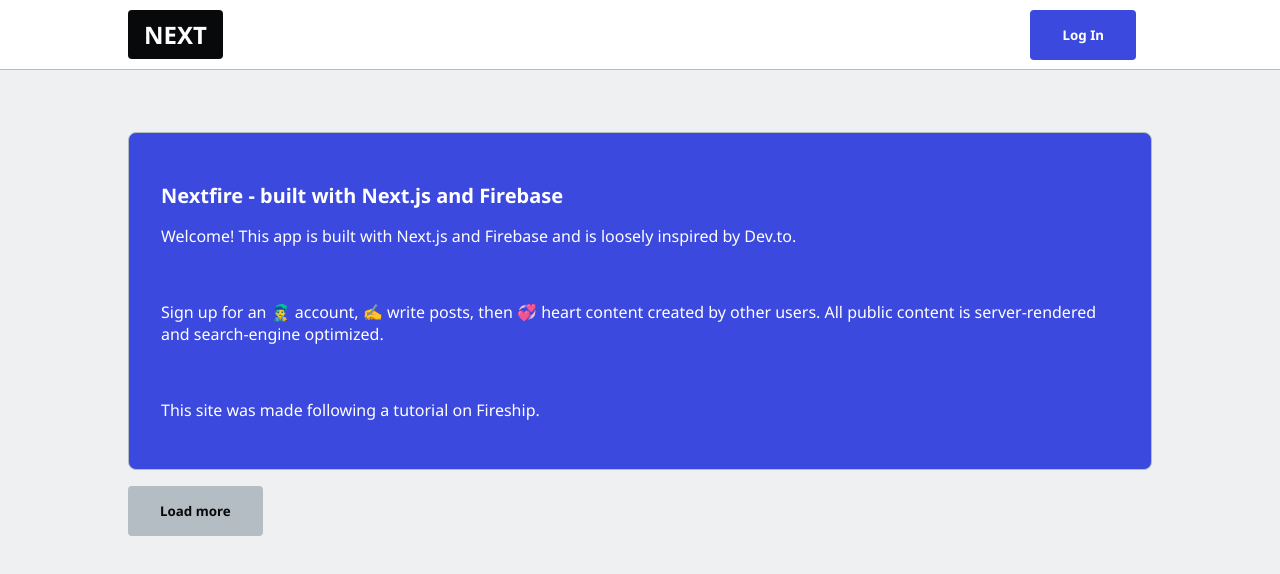
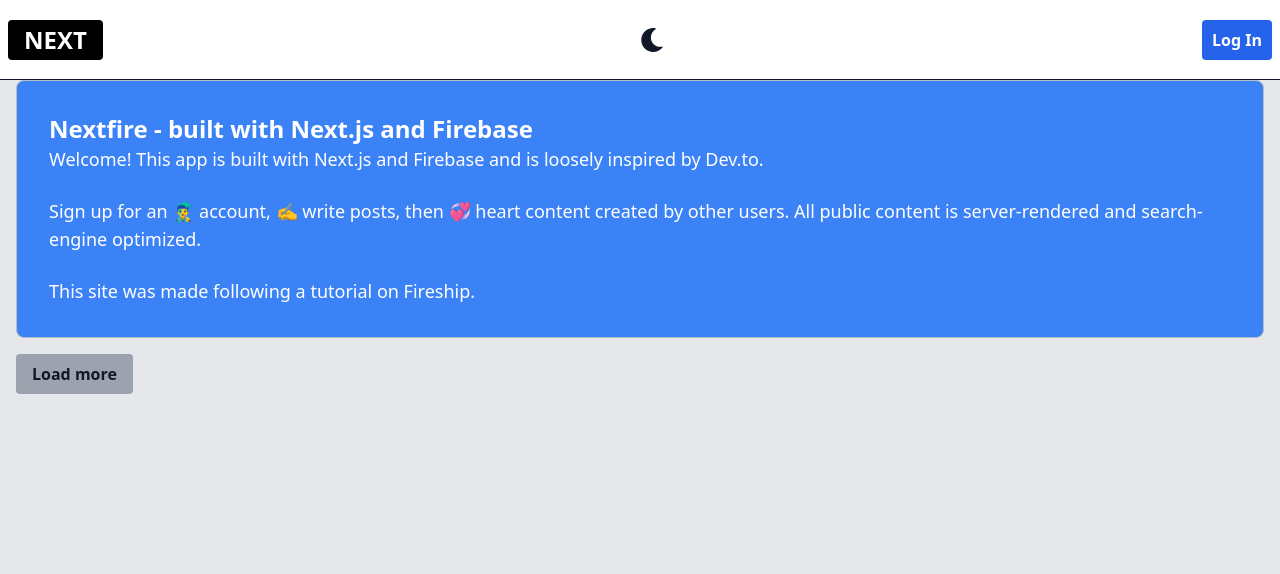
Before and after one commit to lucasdoell/projects, a Next.js app in the folder nextfire-app/: page / in a window 1280 px wide. Shown: the top 574 px of the page. Built offline with nearby package versions, Linux system fonts and the light colour scheme; no server answers; the database is empty.

Commit message:
added support for tailwind

```diff
--- a/nextfire-app/components/Navbar.js
+++ b/nextfire-app/components/Navbar.js
@@ -3,6 +3,9 @@
 import { UserContext } from "../lib/context";
 import { auth } from "../lib/firebase";
 import { useRouter } from "next/router";
+import useDarkMode from "../lib/useDarkMode";
+import { FaMoon, FaSun } from "react-icons/fa";
+import Image from 'next/image';
 
 // Top navbar
 export default function Navbar() {
@@ -15,6 +18,20 @@
     router.reload();
   }
 
+  const ThemeIcon = () => {
+    const [darkTheme, setDarkTheme] = useDarkMode();
+    const handleMode = () => setDarkTheme(!darkTheme);
+    return (
+      <span onClick={handleMode}>
+        {darkTheme ? (
+          <FaSun size='24' className='top-navigation-icon' color="white" />
+        ) : (
+          <FaMoon size='24' className='top-navigation-icon' />
+        )}
+      </span>
+    );
+  };
+
   return (
     <nav className="navbar">
       <ul>
@@ -24,6 +41,8 @@
           </Link>
 
         </li>
+
+
 
         {/* user is signed in and has username*/}
         {username && (
@@ -35,6 +54,9 @@
               <Link href="/admin">
                 <button className="btn-blue">Write Posts</button>
               </Link>
+            </li>
+            <li>
+              <ThemeIcon />
             </li>
             <li>
               <Link href={`/${username}`}>
@@ -49,6 +71,9 @@
         {!username && (
           <>
             <li>
+              <ThemeIcon />
+            </li>
+            <li>
               <Link href="/enter">
                 <button className="btn-blue">Log In</button>
               </Link>
--- a/nextfire-app/components/UserProfile.js
+++ b/nextfire-app/components/UserProfile.js
@@ -5,7 +5,7 @@
       <p>
         <i>@{user.username}</i>
       </p>
-      <h1>{user.displayName || 'Anonymous User'}</h1>
+      <h1 className="text-3xl font-bold">{user.displayName || 'Anonymous User'}</h1>
     </div>
   );
 }
--- /dev/null
+++ b/nextfire-app/lib/useDarkMode.js
@@ -0,0 +1,42 @@
+import { useEffect, useState } from 'react';
+
+const useLocalStorage = (key, initialValue) => {
+  const [storedValue, setStoredValue] = useState(() => {
+    try {
+      const item = window.localStorage.getItem(key);
+      return item ? JSON.parse(item) : initialValue;
+    } catch (error) {
+      console.log(error);
+      return initialValue;
+    }
+  });
+
+  const setValue = (value) => {
+    try {
+      const valueToStore = value instanceof Function ? value(storedValue) : value;
+
+      setStoredValue(valueToStore);
+
+      window.localStorage.setItem(key, JSON.stringify(valueToStore));
+    } catch (error) {
+      console.log(error);
+    }
+  };
+  return [storedValue, setValue];
+};
+
+const useDarkMode = () => {
+  const [enabled, setEnabled] = useLocalStorage('dark-theme');
+  const isEnabled = typeof enabledState === 'undefined' && enabled;
+
+  useEffect(() => {
+    const className = 'dark';
+    const bodyClass = window.document.body.classList;
+
+    isEnabled ? bodyClass.add(className) : bodyClass.remove(className);
+  }, [enabled, isEnabled]);
+
+  return [enabled, setEnabled];
+};
+
+export default useDarkMode;
--- a/nextfire-app/package.json
+++ b/nextfire-app/package.json
@@ -18,10 +18,14 @@
     "react-firebase-hooks": "^5.0.3",
     "react-hook-form": "^7.33.1",
     "react-hot-toast": "^2.3.0",
+    "react-icons": "^4.4.0",
     "react-markdown": "^8.0.3"
   },
   "devDependencies": {
+    "autoprefixer": "^10.4.7",
     "eslint": "8.19.0",
-    "eslint-config-next": "12.2.2"
+    "eslint-config-next": "^0.2.4",
+    "postcss": "^8.4.14",
+    "tailwindcss": "^3.1.6"
   }
 }
--- /dev/null
+++ b/nextfire-app/postcss.config.js
@@ -0,0 +1,6 @@
+module.exports = {
+  plugins: {
+    tailwindcss: {},
+    autoprefixer: {},
+  },
+}
--- a/nextfire-app/styles/globals.css
+++ b/nextfire-app/styles/globals.css
@@ -1,3 +1,7 @@
+@tailwind base;
+@tailwind components;
+@tailwind utilities;
+
 @import url('https://fonts.googleapis.com/css2?family=Noto+Sans:ital,wght@0,400;0,700;1,400&display=swap');
 
 :root {
@@ -8,20 +12,14 @@
   --color-green: #3bdf72;
   --color-gray: #b5bdc4;
 }
-html,
-body {
-  padding: 0;
-  margin: 0;
-  font-family: 'Noto Sans', sans-serif;
-  background-color: var(--color-bg);
-  color: var(--color-text);
-  margin-top: 50px;
-}
 
 
-
+@layer base {
+  body {
+    @apply bg-gray-200 dark:bg-gray-800 text-gray-900 dark:text-white p-0 m-0 font-sans mt-12;
+  }
   main {
-  padding: 1rem 10vw;
+    @apply bg-gray-200 dark:bg-zinc-900 text-gray-900 dark:text-white p-4;
   }
 
   h1 { font-size: 2rem; }
@@ -29,13 +27,11 @@
   h2 { font-size: 1.25rem; }
 
   a {
-  color: inherit;
-  text-decoration: none;
-  cursor: pointer;
+    @apply text-inherit no-underline cursor-pointer;
   }
 
   * {
-  box-sizing: border-box;
+    @apply box-border;
   }
 
   img {max-width: 100%;}
@@ -59,60 +55,34 @@
     overflow-x: scroll;
   }
 
+}
 /* Navbar */
 
+@layer components {
   .navbar {
-  height: 70px;
-  width: 100%;
-  background: white;
-  color: var(--colors-text);
-  position: fixed;
-  top: 0;
-  padding: 0 10vw;
-  font-weight: bold;
     border-bottom: 1px solid var(--color-gray);
-  z-index: 99;
+    @apply top-0 h-20 w-full fixed p-0 font-bold border-b-gray-900 bg-white
+    dark:bg-black text-gray-900 dark:text-white z-50
   }
 
   .navbar ul {
-  list-style-type: none;
-  margin: 0;
-  padding: 0;
-  display: flex;
-  align-items: center;
-  justify-content: space-between;
-  height: 100%;
+    @apply list-none m-0 p-0 flex items-center justify-between h-full;
   }
 
   .navbar img {
-  border-radius: 50%;
-  width: 50px;
-  height: 50px;
-  cursor: pointer;
+    @apply rounded w-12 h-12 cursor-pointer;
   }
 
   .navbar li {
-  border-radius: 50%;
-
+    @apply rounded p-2
   }
 
   /* Buttons */
 
   .btn, button {
-  background-color: var(--color-gray);
-  border: none;
-  color: var(--color-text);
-  padding: 1rem 2rem;
-  display: flex;
-  align-items: center;
-  text-align: center;
-  justify-content: center;
-  text-decoration: none;
-  font-family: 'Noto Sans', sans-serif;
-  font-weight: bold;
-  border-radius: 0.25rem;
-  cursor: pointer;
-  margin: 0.5rem 1rem 0.5rem 0;
+    @apply bg-gray-400 dark:bg-gray-800 text-gray-900 dark:text-gray-400
+    border-none p-4 flex items-center justify-center text-center no-underline
+    font-bold rounded cursor-pointer h-10;
   }
 
   @media only screen and (max-width: 768px) {
@@ -134,12 +104,14 @@
   }
 
   button.btn-blue {
-  background-color: var(--color-blue);
+    @apply bg-blue-600 dark:bg-blue-600;
     color: white;
+    height: 40px;
+    padding: 10px ;
   }
 
   button.btn-red {
-  background-color: var(--color-red);
+    @apply bg-red-600 dark:bg-red-400;
     color: white;
   }
 
@@ -159,8 +131,7 @@
   }
 
   button.btn-logo {
-  background-color: var(--color-text);
-  color: white;
+    @apply bg-black dark:bg-white text-white dark:text-black;
     text-transform: uppercase;
     font-size: 1.5rem;
     padding: 0.5rem 1rem;
@@ -189,8 +160,7 @@
   }
 
   .card-info {
-  color: white;
-  background: var(--color-blue);
+    @apply text-white bg-blue-500;
   }
 
   /* Loader */
@@ -222,6 +192,10 @@
       padding: 5px;
       margin: 5px 0;
   }
+
+}
+
+
 /* Utilities */
 
 .push-left {
@@ -257,6 +231,7 @@
   flex-direction: column;
   align-content: center;
   text-align: center;
+  height: auto;
 }
 
 .hidden { display:  none; }
--- /dev/null
+++ b/nextfire-app/tailwind.config.js
@@ -0,0 +1,26 @@
+const colors = require('tailwindcss/colors')
+
+module.exports = {
+  purge: [],
+  darkMode: 'class', // or 'media' or 'class'
+  content: [
+    "./pages/**/*.{js,ts,jsx,tsx}",
+    "./components/**/*.{js,ts,jsx,tsx}",
+  ],
+  theme: {
+    extend: {
+      colors: {
+        'bg-primary': '#eef0f1',
+        'text-primary': '#08090a',
+        'blue-primary': '#3b49df',
+        'red-primary': '#df3b3b',
+        'green-primary': '#3bdf72',
+        'gray-primary': '#b5bdc4',
+      },
+    },
+  },
+  variants: {
+    extend: {},
+  },
+  plugins: [],
+}
```
Also changed, not shown: 1 other file (tests, documents, lock files or other folders). Lines whose indentation alone changed are shown as unchanged.
